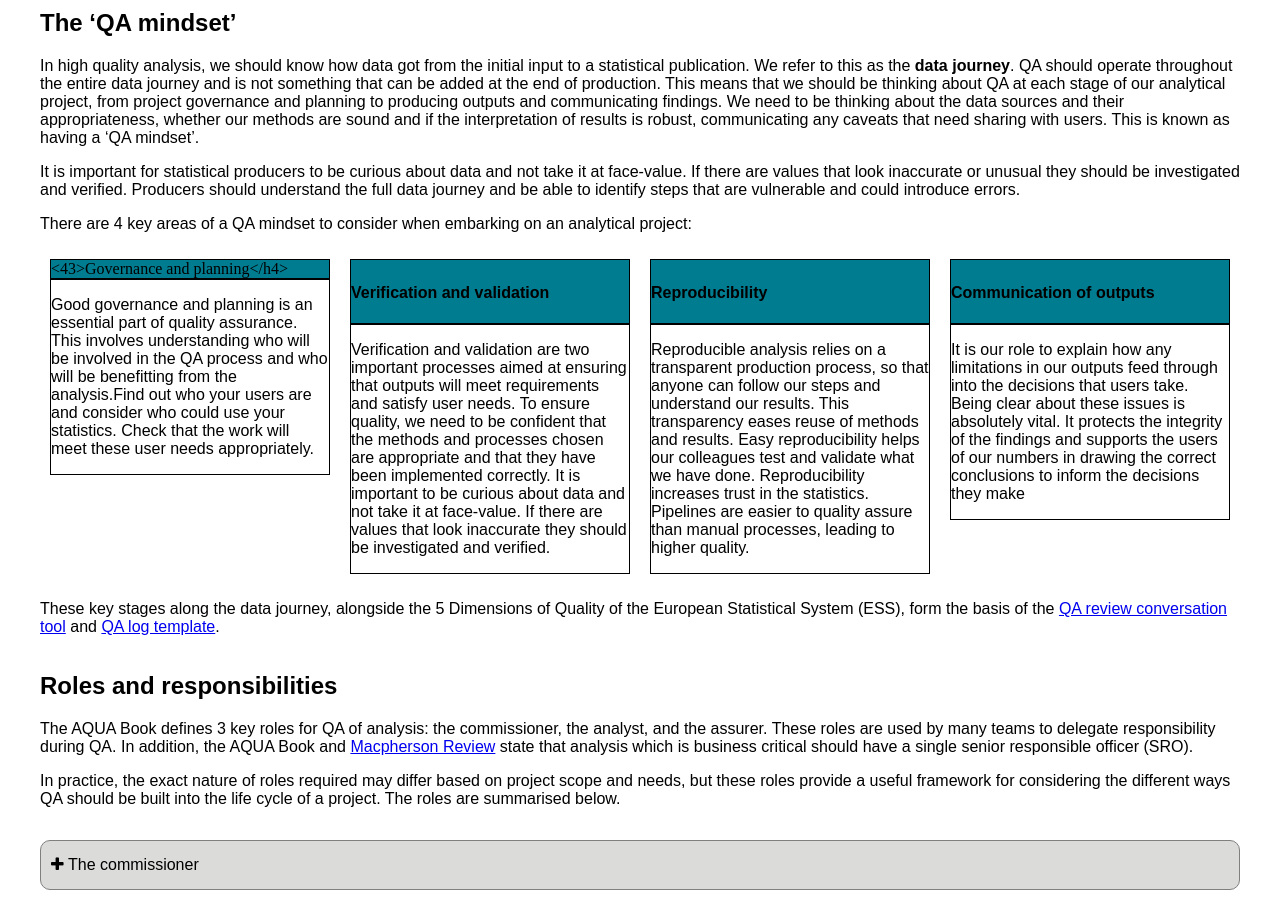
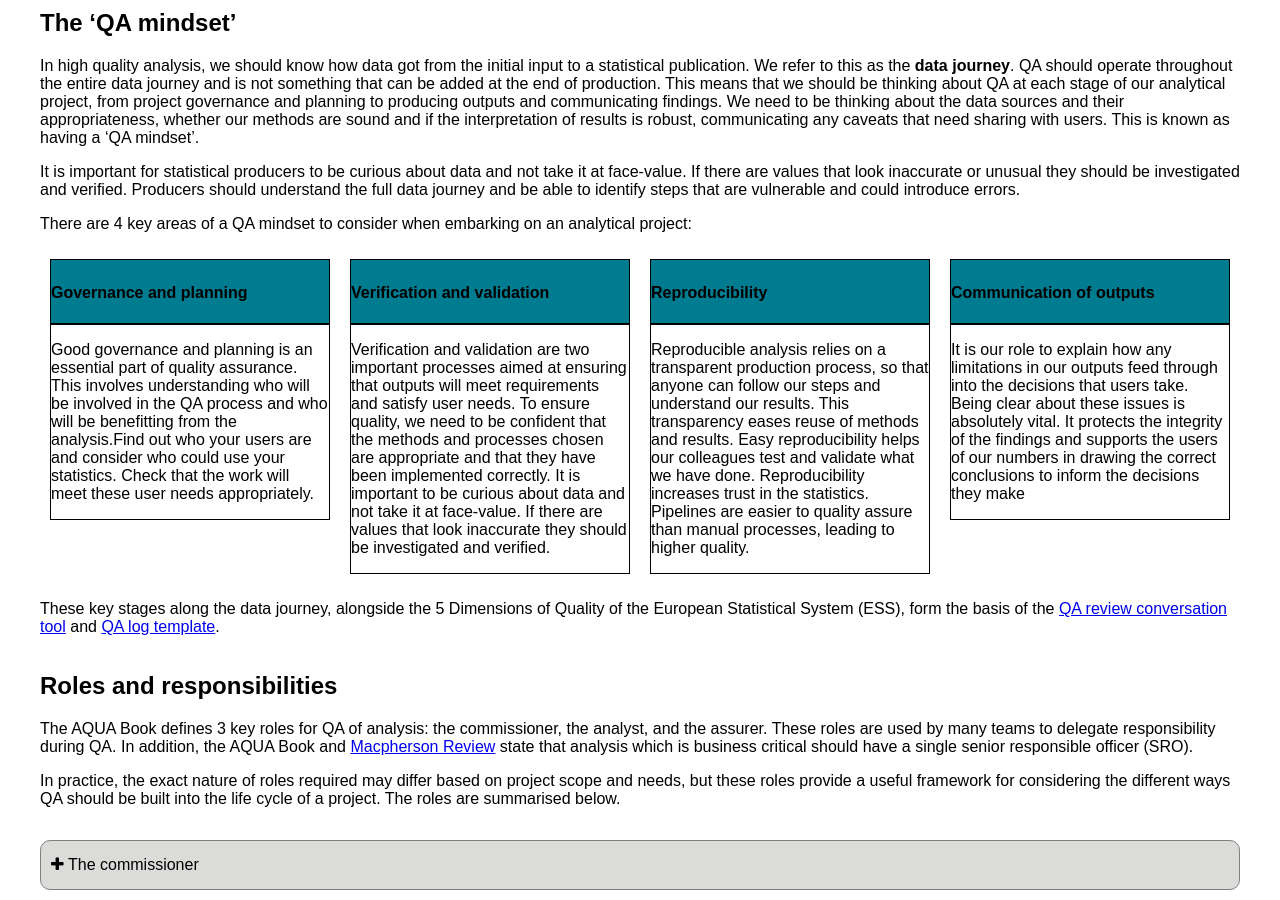
Before and after one commit to BenCuff/github-pages-test, a Jekyll site: the page built from docs/quality-assurance.md, in a window 1280 px wide and 900 px high, scrolled down 2453 px. Built offline with Jekyll 4.4.1, drawn with Linux system fonts in a browser that asks for light colours.

Commit message:
Final runthrough adding missing full stops and errors

```diff
--- a/docs/quality-assurance.md
+++ b/docs/quality-assurance.md
@@ -105,7 +105,7 @@ There are 4 key areas of a QA mindset to consider when embarking on an analytica
 
 <div class="cards-container">
   <div class="card">
-    <div class="card-top"><43>Governance and planning</h4></div>
+    <div class="card-top"><h4>Governance and planning</h4></div>
     <div class="card-bottom"><p>
 Good governance and planning is an essential part of quality assurance. This involves understanding who will be involved in the QA process and who will be benefitting from the analysis.Find out who your users are and consider who could use your statistics. Check that the work will meet these user needs appropriately.</p></div>
   </div>
```
